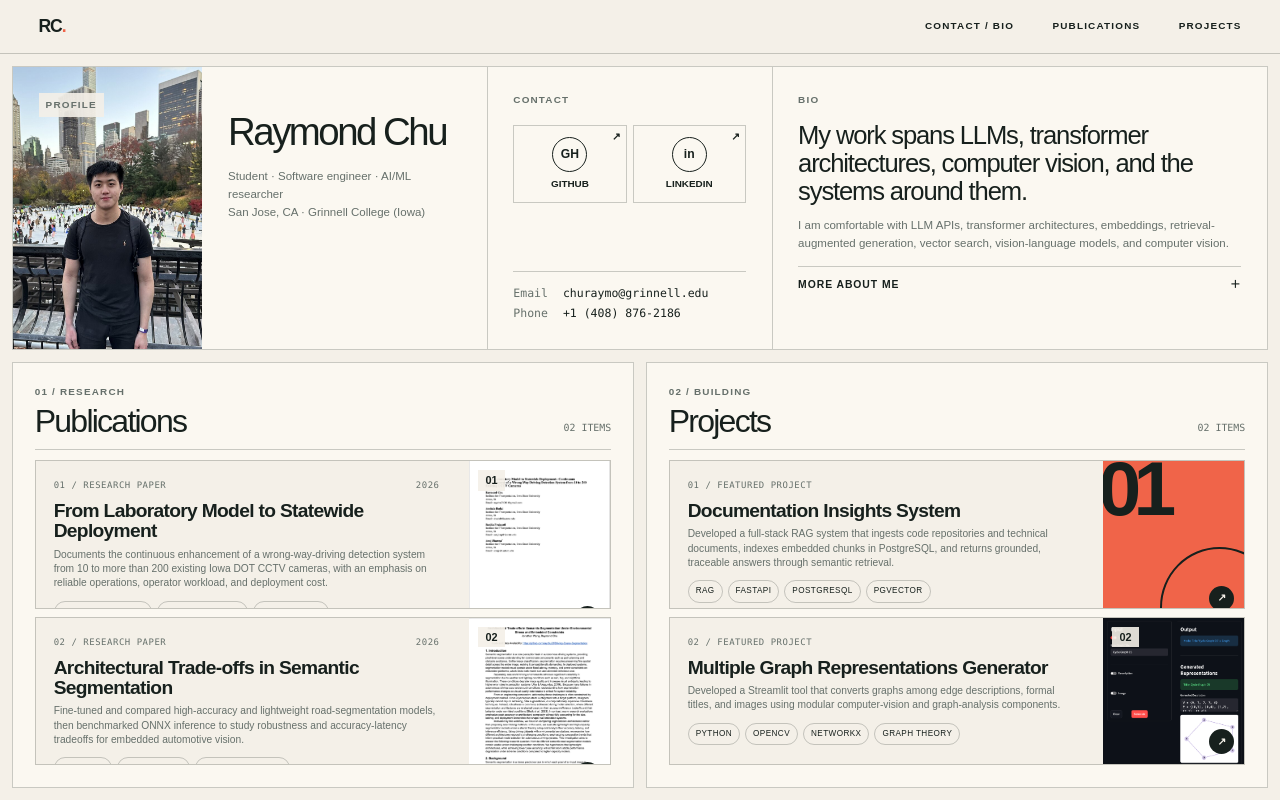
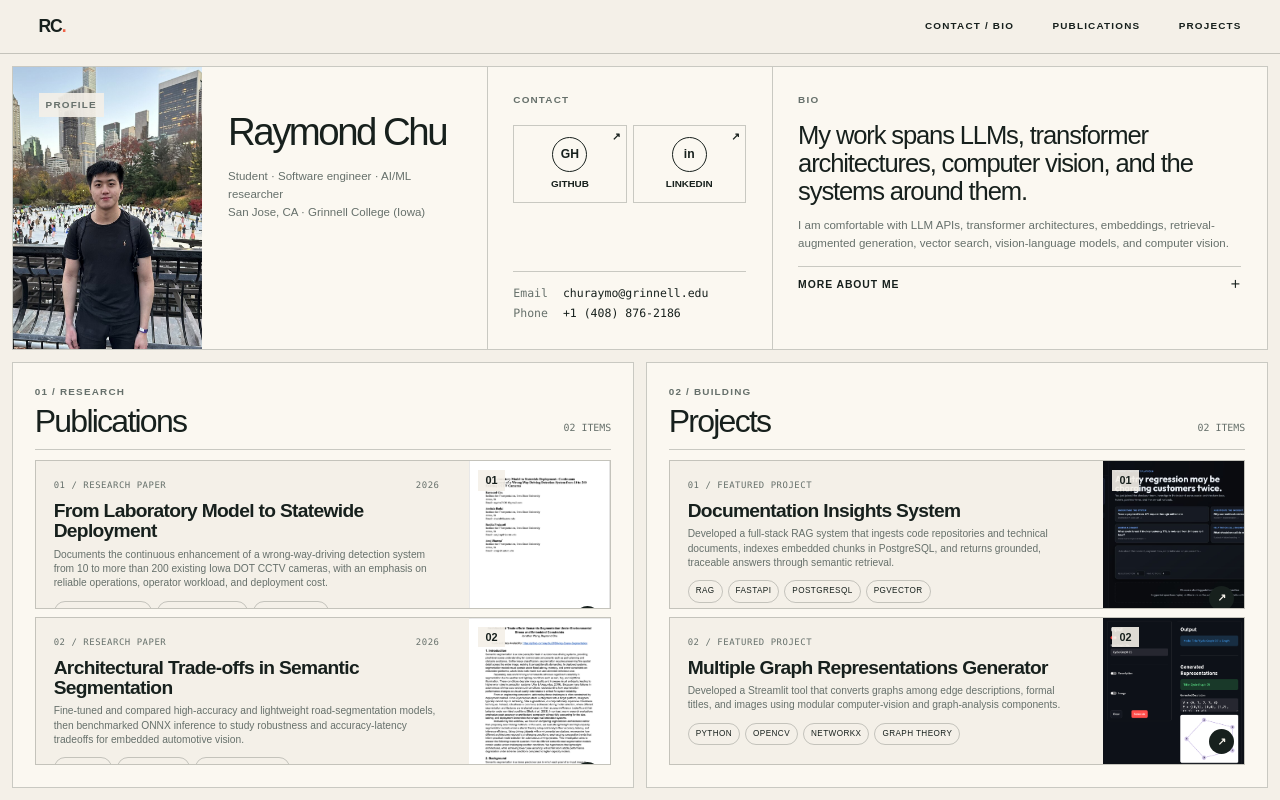
Before and after one commit to raychu23/raychu23.github.io, a Next.js app: page / in a window 1280 px wide. Built offline with nearby package versions, Linux system fonts and the light colour scheme.

Commit message:
Add Documentation Insights app preview

```diff
--- a/app/globals.css
+++ b/app/globals.css
@@ -389,6 +389,7 @@ a { color: inherit; text-decoration: none; }
   width: 100%;
 }
 .card-preview.paper { object-position: center top; }
+.card-preview.app { object-position: 42% center; }
 
 .card-thumbnail.has-preview > span {
   background: rgba(244, 240, 232, 0.9);
--- a/app/page.tsx
+++ b/app/page.tsx
@@ -35,6 +35,8 @@ const projects = [
     description: "Developed a full-stack RAG system that ingests code repositories and technical documents, indexes embedded chunks in PostgreSQL, and returns grounded, traceable answers through semantic retrieval.",
     tags: ["RAG", "FastAPI", "PostgreSQL", "pgvector"],
     visual: "coral",
+    preview: "/documentation-insights-app.png",
+    previewClass: "app",
     href: "https://github.com/raychu23/Documentation-Insights-System",
   },
   {
```
Also changed, not shown: public/documentation-insights-app.png (added), 1 other file (tests, documents, lock files or other folders).
